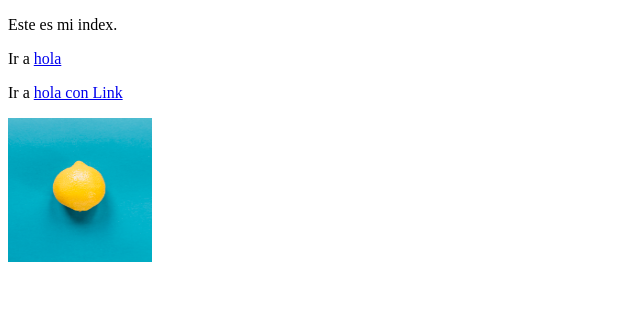
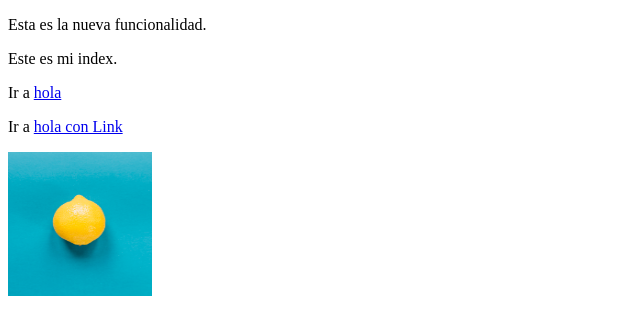
Before and after one commit to chalosalvador/intro-nextjs-2021A, a Next.js app: page / in a window 1280 px wide. Shown: the top 334 px of the page, without its empty margins (0-640 px from the left). Built offline with nearby package versions, Linux system fonts and the light colour scheme.

Commit message:
NEw feature

```diff
--- a/pages/index.js
+++ b/pages/index.js
@@ -13,6 +13,7 @@ export default function Home() {
       </Head>
 
       <main>
+        <p>Esta es la nueva funcionalidad.</p>
         <p>Este es mi index.</p>
 
         <p>Ir a <a href='/hola'>hola</a></p>
```
